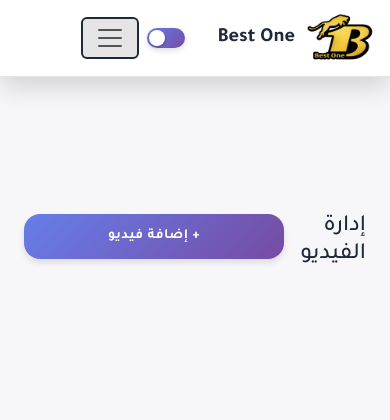
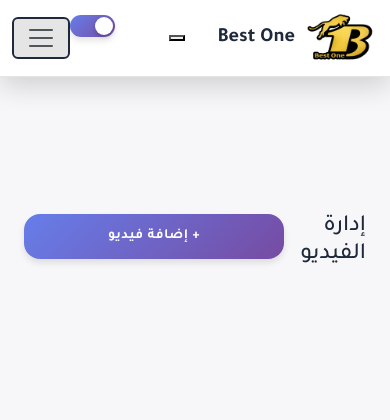
Before and after one commit to king28mohammed20-hash/bestone, a Flask app: page /admin/videos in a window 390 px wide. Shown: the top 420 px of the page. Run offline with Flask 3, Linux system fonts and the light colour scheme; a user stored in the database is signed in; data comes from the database, SQL or seed files in the repository; data that the repository does not hold is empty.

Commit message:
Update unified-theme.css

```diff
--- a/static/css/unified-theme.css
+++ b/static/css/unified-theme.css
@@ -819,145 +819,3 @@ body {
     min-width: 130px;
   }
 }
-
-
-
-
-/* ===== إصلاح زر الوضع الليلي - النافبار ===== */
-
-/* إخفاء الزر القديم نهائياً */
-.theme-toggle {
-  display: none !important;
-}
-
-/* الزر الجديد في النافبار */
-.navbar-theme-toggle {
-  width: 45px;
-  height: 24px;
-  background: linear-gradient(135deg, #667eea 0%, #764ba2 100%);
-  border: none;
-  border-radius: 20px;
-  position: relative;
-  cursor: pointer;
-  transition: all 0.3s ease;
-  display: flex;
-  align-items: center;
-  padding: 2px;
-  box-shadow: 0 2px 6px rgba(0, 0, 0, 0.15);
-}
-
-.navbar-theme-toggle:hover {
-  transform: translateY(-1px);
-  box-shadow: 0 4px 12px rgba(0, 0, 0, 0.2);
-}
-
-/* الكرة المتحركة */
-.navbar-theme-toggle::after {
-  content: '';
-  width: 20px;
-  height: 20px;
-  background: #ffffff;
-  border-radius: 50%;
-  position: absolute;
-  top: 2px;
-  left: 2px;
-  transition: all 0.3s ease;
-  box-shadow: 0 1px 3px rgba(0, 0, 0, 0.3);
-}
-
-/* حركة الكرة في الوضع الليلي */
-[data-theme="dark"] .navbar-theme-toggle::after {
-  transform: translateX(21px);
-}
-
-/* تغيير لون الخلفية في الوضع الليلي */
-[data-theme="dark"] .navbar-theme-toggle {
-  background: linear-gradient(135deg, #4c1d95 0%, #312e81 100%);
-}
-
-/* ===== تحسينات للموبايل ===== */
-@media (max-width: 768px) {
-  .navbar-theme-toggle {
-    width: 40px;
-    height: 22px;
-    margin-left: 10px !important; /* تقليل المسافة على الموبايل */
-  }
-
-  .navbar-theme-toggle::after {
-    width: 18px;
-    height: 18px;
-    top: 2px;
-    left: 2px;
-  }
-
-  [data-theme="dark"] .navbar-theme-toggle::after {
-    transform: translateX(18px);
-  }
-}
-
-/* تحسينات إضافية للشكل */
-@media (max-width: 576px) {
-  .navbar-theme-toggle {
-    width: 38px;
-    height: 20px;
-    margin-left: 8px !important;
-  }
-
-  .navbar-theme-toggle::after {
-    width: 16px;
-    height: 16px;
-  }
-
-  [data-theme="dark"] .navbar-theme-toggle::after {
-    transform: translateX(16px);
-  }
-}
-
-/* ===== تحسين مظهر النافبار مع الزر الجديد ===== */
-.navbar-brand {
-  margin-right: 0 !important; /* إزالة المارجن الافتراضي */
-}
-
-/* تحسين المسافات في النافبار */
-.navbar .container {
-  display: flex;
-  align-items: center;
-  justify-content: space-between;
-}
-
-/* التأكد من أن الزر لا يؤثر على باقي العناصر */
-.navbar-theme-toggle:focus {
-  outline: 2px solid rgba(255, 255, 255, 0.5);
-  outline-offset: 2px;
-}
-
-[data-theme="dark"] .navbar-theme-toggle:focus {
-  outline-color: rgba(255, 255, 255, 0.7);
-}
-
-/* إضافة تأثير عند الضغط */
-.navbar-theme-toggle:active {
-  transform: translateY(0) scale(0.95);
-}
-
-/* ===== إصلاح تداخل مع الهامبورغر على الموبايل ===== */
-@media (max-width: 991px) {
-  .navbar-toggler {
-    margin-left: auto;
-  }
-
-  /* التأكد من عدم تداخل الزر مع الهامبورغر */
-  .d-flex.align-items-center {
-    flex-shrink: 0;
-  }
-}
-
-/* ===== تحسين accessibility ===== */
-.navbar-theme-toggle {
-  -webkit-tap-highlight-color: transparent;
-  user-select: none;
-}
-
-.navbar-theme-toggle:hover::after {
-  box-shadow: 0 2px 6px rgba(0, 0, 0, 0.4);
-}
```
